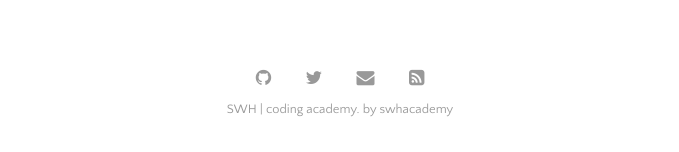
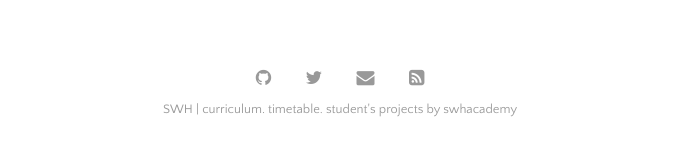
Before and after one commit to tobby48/swh-blog, a Jekyll site: the page built from index.html, in a window 1280 px wide and 900 px high, scrolled down 2243 px. Shown: the part 745-897 px from the top of the window, without its empty margins (300-979 px from the left). Built offline with Jekyll 4.4.1, drawn with Linux system fonts in a browser that asks for light colours; the list of posts is cut into pages by our own code; some of the changed text lies outside the part shown.

Commit message:
서브 타이틀 변경

```diff
--- a/_config.yml
+++ b/_config.yml
@@ -21,7 +21,7 @@ plugins:             [jekyll-paginate, jekyll-sitemap, jekyll-feed, jekyll-seo-t
 
 # Customise atom feed settings (this is where Jekyll-Feed gets configuration information)
 title:               'SWH'
-description:         ' coding academy.'
+description:         ' curriculum. timetable. student''s projects'
 author:              'swhacademy'
 
 # RSS 2.0 can be used instead of Atom by uncommenting following two lines
```
